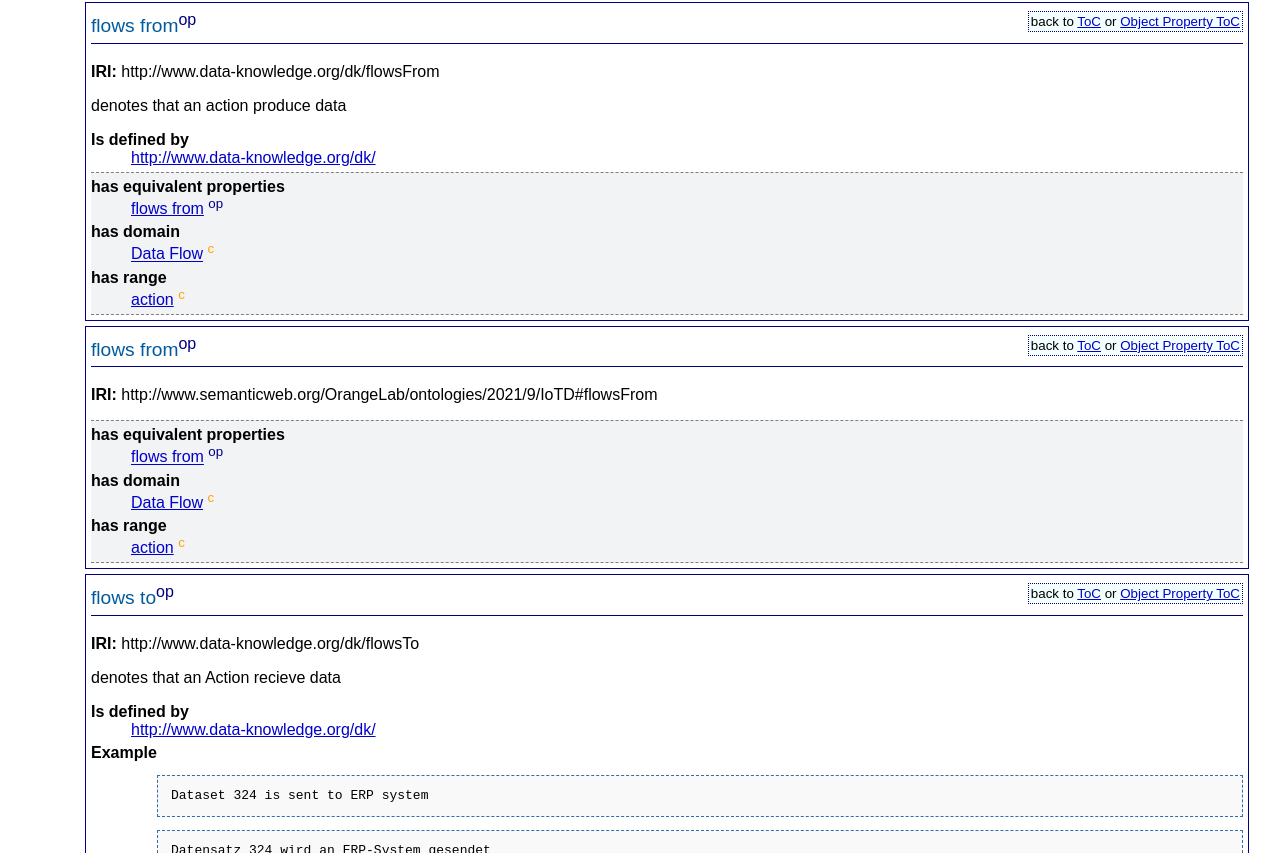
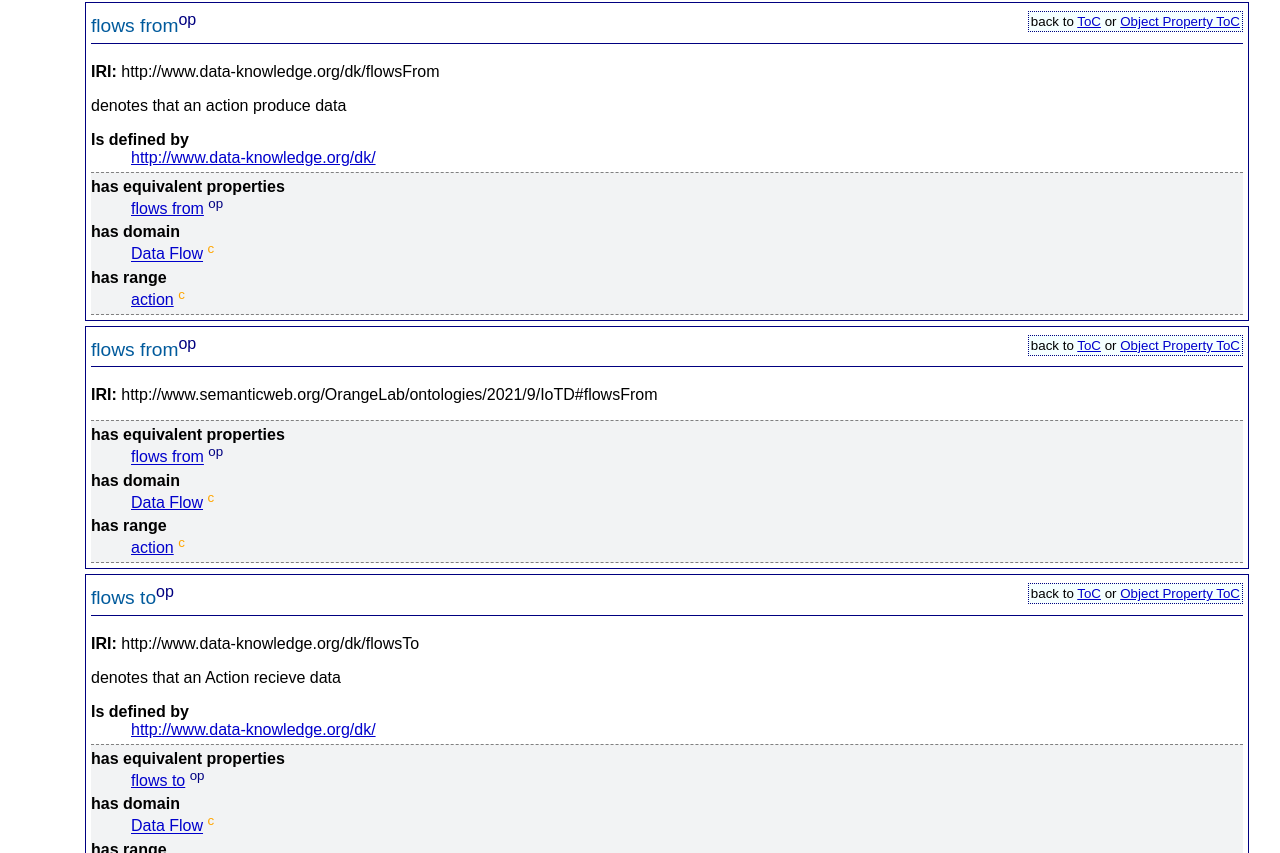
Before and after one commit to Amalguittoum/Amalguittoum.github.io, a plain HTML site: page index.html in a window 1280 px wide. Shown: the part 11147-12000 px from the top of the page. Drawn offline with nearby package versions, Linux system fonts and the light colour scheme.

Commit message:
Update index.html

```diff
--- a/index.html
+++ b/index.html
@@ -1499,15 +1499,7 @@ This section provides details for each class and property defined by IoT depende
             <a href="http://www.data-knowledge.org/dk/">http://www.data-knowledge.org/dk/</a>
          </dd>
       </dl>
-      <dl>
-         <dt>Example</dt>
-         <dd>
-            <pre>Dataset 324 is sent to ERP system</pre>
-         </dd>
-         <dd>
-            <pre>Datensatz 324 wird an ERP-System gesendet</pre>
-         </dd>
-      </dl>
+
       <div class="description">
          <dl>
             <dt>has equivalent properties</dt>
```
